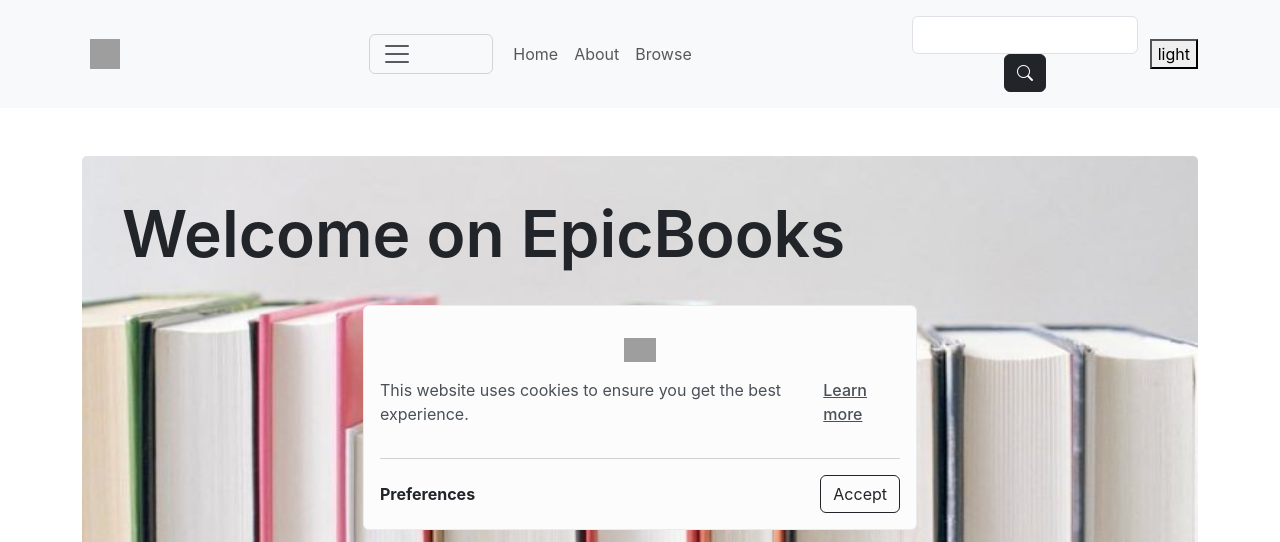
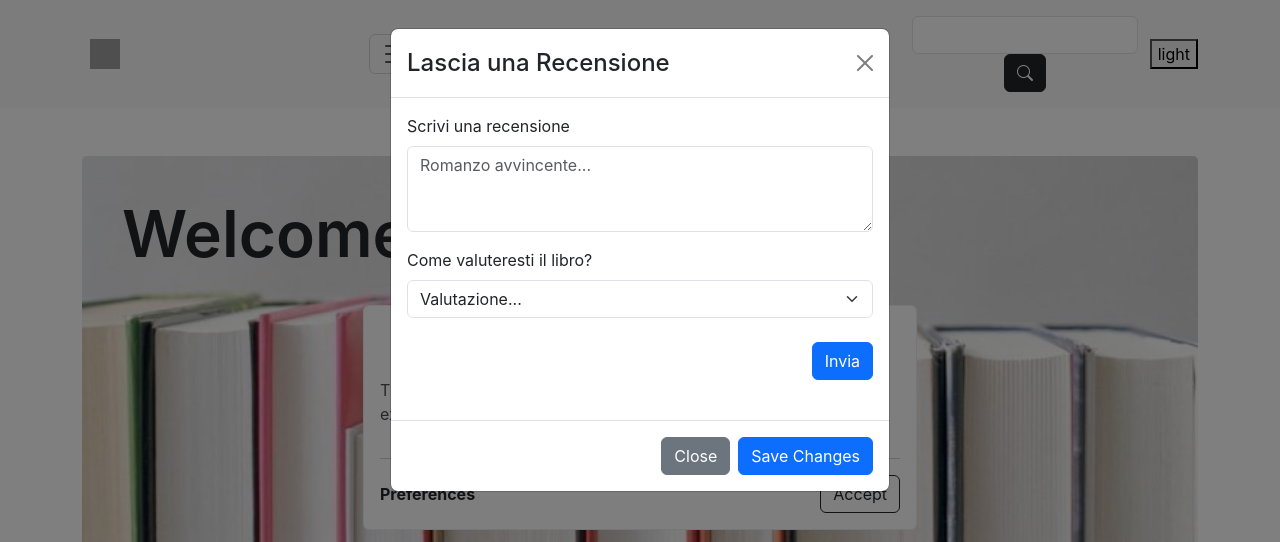
Before and after one commit to Aoblu87/react_epicbook, a React (Create React App) app: page / in a window 1280 px wide. Both pictures are taken after a click on the picture 209 px from the left and 789 px from the top of the page. Shown: the top 542 px of the page. Built offline with nearby package versions, Linux system fonts and the light colour scheme; grey boxes are pictures that could not be loaded.

Commit message:
aggiunto componente comment area e add comment. rivedere passaggio asin tra i coponenti

```diff
--- /dev/null
+++ b/src/Components/AddComment.jsx
@@ -0,0 +1,52 @@
+import { useState } from "react";
+import { Button, Form } from "react-bootstrap";
+
+export default function AddComment({ asin }) {
+  const [rate, setRate] = useState(false);
+  const [comment, setComment] = useState("");
+
+  const handleSubmit = (e) => {
+    e.preventDefault();
+  };
+
+  const formData = {
+    comment,
+    rate,
+    elementId: { asin },
+  };
+
+  console.log(comment);
+  console.log(rate);
+  console.log(formData);
+  return (
+    <Form onSubmit={handleSubmit}>
+      <Form.Group className="mb-3" controlId="exampleForm.ControlTextarea1">
+        <Form.Label>Scrivi una recensione</Form.Label>
+        <Form.Control
+          placeholder="Romanzo avvincente..."
+          as="textarea"
+          rows={3}
+          type="text"
+          value={comment}
+          onChange={(e) => setComment(e.target.value)}
+        />
+      </Form.Group>
+      <Form.Label>Come valuteresti il libro?</Form.Label>
+      <Form.Select
+        aria-label="Default select example"
+        value={rate}
+        onChange={(e) => setRate(e.target.value)}
+      >
+        <option>Valutazione...</option>
+        <option value="5">Eccellente</option>
+        <option value="4">Molto buono</option>
+        <option value="3">Nella media</option>
+        <option value="2">Scarso</option>
+        <option value="1">Pessimo</option>
+      </Form.Select>
+      <Form.Group className="d-flex justify-content-end py-4 gap-2">
+        <Button type="submit">Invia</Button>
+      </Form.Group>
+    </Form>
+  );
+}
--- a/src/Components/AllTheBooks.jsx
+++ b/src/Components/AllTheBooks.jsx
@@ -1,8 +1,8 @@
 import { Container, Row } from "react-bootstrap";
+import dataBooks from "../assets/JSON/fantasy.json";
 import SingleBook from "./SingleBook";
-import dataBooks from "../assets/JSON/fantasy.json";
 
-export default function AllTheBooks({ query, setQuery }) {
+export default function AllTheBooks({ query }) {
   const searchResult = (book) =>
     book.title.toLowerCase().includes(query.toLowerCase());
 
--- /dev/null
+++ b/src/Components/CommentArea.jsx
@@ -0,0 +1,28 @@
+import Button from "react-bootstrap/Button";
+import Modal from "react-bootstrap/Modal";
+import AddComment from "./AddComment";
+
+export default function CommentArea({ show, setShow, asin }) {
+  const handleClose = () => setShow(false);
+
+  return (
+    <>
+      <Modal show={show} onHide={handleClose}>
+        <Modal.Header closeButton>
+          <Modal.Title>Lascia una Recensione</Modal.Title>
+        </Modal.Header>
+        <Modal.Body>
+          <AddComment asin={asin} />
+        </Modal.Body>
+        <Modal.Footer>
+          <Button variant="secondary" onClick={handleClose}>
+            Close
+          </Button>
+          <Button variant="primary" onClick={handleClose}>
+            Save Changes
+          </Button>
+        </Modal.Footer>
+      </Modal>
+    </>
+  );
+}
--- a/src/Components/SingleBook.jsx
+++ b/src/Components/SingleBook.jsx
@@ -1,31 +1,33 @@
+import { Card } from "react-bootstrap";
 import { useState } from "react";
-import { Card } from "react-bootstrap";
-
-
+import CommentArea from "./CommentArea";
 
 export default function SingleBook({ oneBook }) {
+  const [selected, setSelected] = useState(false);
+  const [show, setShow] = useState(false);
 
-    const [selected, setSelected] = useState(false);
+  const handleShow = () => setShow(true);
 
   return (
-
-
-
-
-        <Card id={oneBook.asin} className='border border-0'>
-            <Card.Img id='card-img' variant="top" src={oneBook.img} onClick={() => setSelected(!selected)}
-                className="flex-grow-1"
+    <Card id={oneBook.asin} className="border border-0">
+      <Card.Img
+        id="card-img"
+        variant="top"
+        src={oneBook.img}
+        onClick={() => {
+          setSelected(!selected);
+          handleShow();
+        }}
+        className={selected ? "selected" : "not-selected"}
         style={{
           outline: selected ? "3px solid red" : "3px solid transparent",
           margin: "-3px",
-                }} />
-            <Card.Body className='my-2'>
-                <Card.Title className='text-center my-2'>{oneBook.title}</Card.Title>
-
+        }}
+      />
+      <Card.Body className="my-2">
+        <Card.Title className="text-center my-2">{oneBook.title}</Card.Title>
       </Card.Body>
+      <CommentArea setShow={setShow} show={show} id={oneBook.asin} />
     </Card>
-
-
-
   );
 }
```
Also changed, not shown: src/App.scss (+5 -6 lines). Lines whose indentation alone changed are shown as unchanged.
